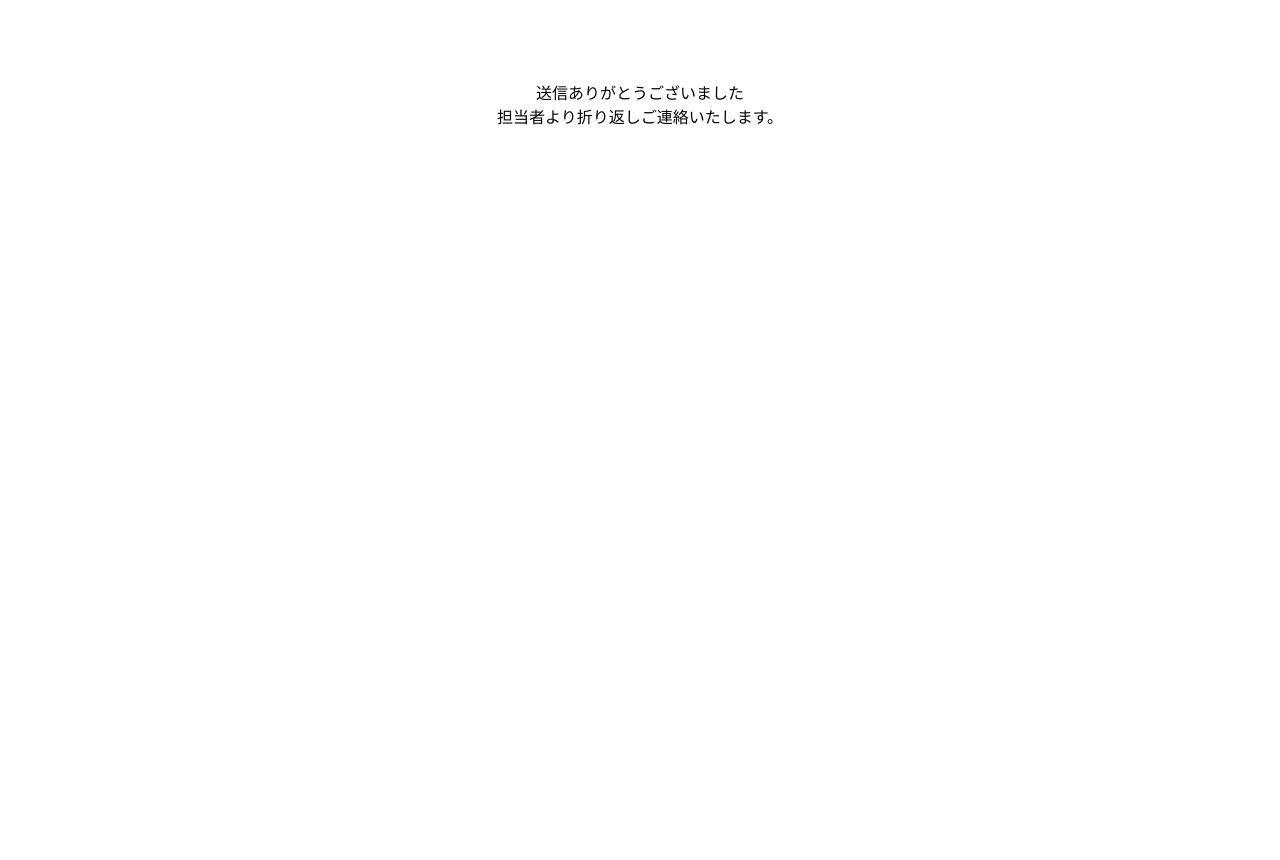
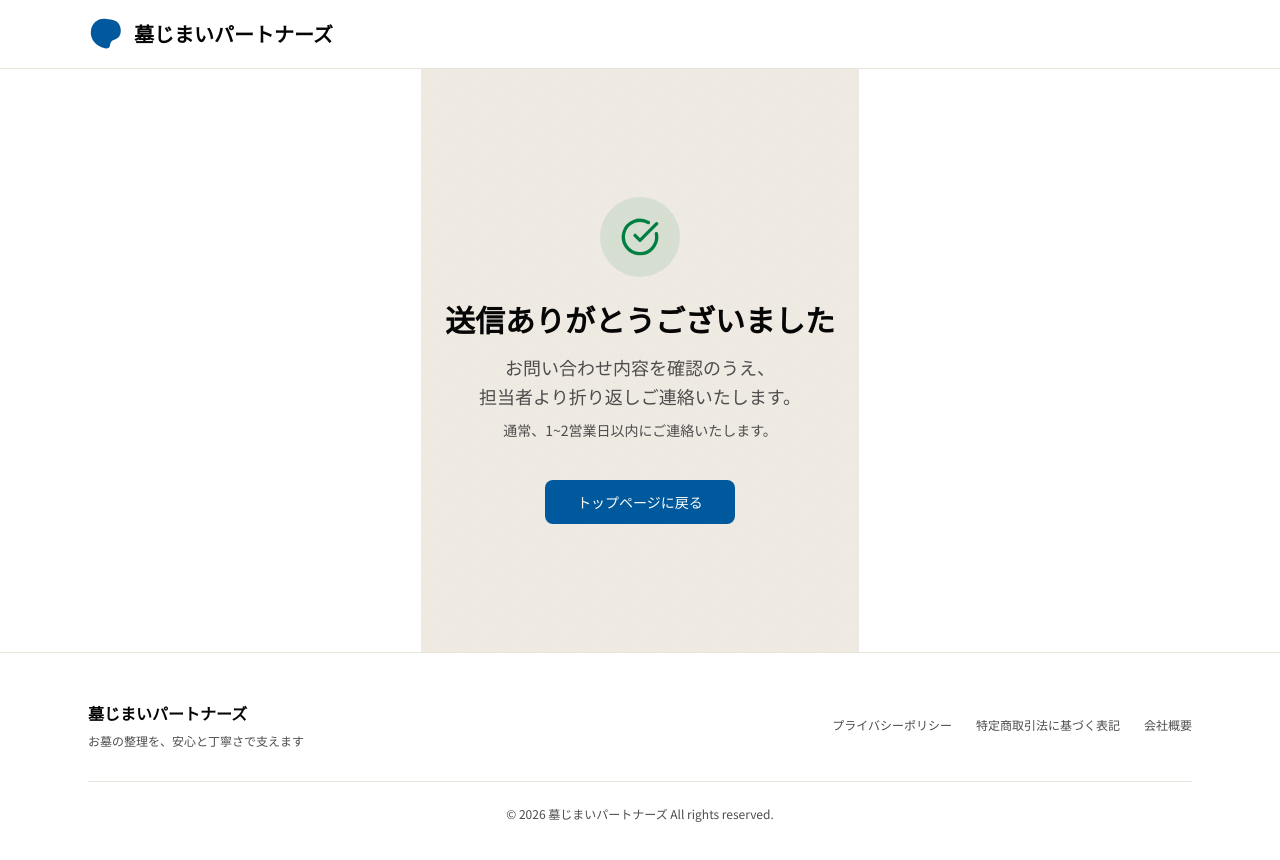
Before and after one commit to kbystmk77-svg/hakajimai-lp, a Next.js app: page /thanks in a window 1280 px wide. Shown: the top 860 px of the page. Before the commit the page ends 800 px from the top, so only its background shows below. Built offline with nearby package versions, Linux system fonts and the light colour scheme.

Commit message:
feat: create thanks page with LP design system
Build thanks page with simplified header, background, and footer
using LP design tokens and patterns.

```diff
--- a/app/thanks/page.tsx
+++ b/app/thanks/page.tsx
@@ -1,8 +1,71 @@
+import type { Metadata } from "next"
+import Link from "next/link"
+import { CheckCircle } from "lucide-react"
+import { Footer } from "@/components/sections/footer"
+
+export const metadata: Metadata = {
+  title: "送信完了 | 墓じまいパートナーズ",
+  description: "お問い合わせありがとうございました。担当者より折り返しご連絡いたします。",
+}
+
 export default function ThanksPage() {
   return (
-    <main style={{ maxWidth: 720, margin: "80px auto", textAlign: "center" }}>
-      <h1>送信ありがとうございました</h1>
-      <p>担当者より折り返しご連絡いたします。</p>
-    </main>
+    <div className="flex min-h-screen flex-col bg-background">
+      {/* Simplified header for thanks page */}
+      <header className="sticky top-0 z-50 border-b border-border bg-background/95 backdrop-blur-sm">
+        <div className="mx-auto flex max-w-6xl items-center justify-between px-6 py-4">
+          <Link href="/" className="flex items-center gap-2.5 text-xl font-bold text-foreground">
+            <svg
+              className="h-9 w-9 shrink-0"
+              viewBox="0 0 100 100"
+              fill="currentColor"
+              xmlns="http://www.w3.org/2000/svg"
+              aria-hidden="true"
+            >
+              <path
+                className="text-primary"
+                d="M52 8 C30 4, 10 18, 8 42 C6 60, 16 76, 32 84 C44 90, 52 92, 58 88 C62 86, 60 78, 64 72 C68 66, 78 66, 84 60 C92 52, 94 36, 86 22 C78 10, 66 10, 52 8Z"
+              />
+            </svg>
+            墓じまいパートナーズ
+          </Link>
+        </div>
+      </header>
+
+      {/* Main content */}
+      <main className="flex flex-1 items-center justify-center">
+        <div className="bg-linen">
+          <div className="mx-auto max-w-2xl px-6 py-24 text-center md:py-32">
+            <div className="mx-auto mb-6 flex h-20 w-20 items-center justify-center rounded-full bg-cta/10">
+              <CheckCircle className="h-10 w-10 text-cta" aria-hidden="true" />
+            </div>
+
+            <h1 className="text-2xl font-bold text-foreground md:text-3xl text-balance">
+              送信ありがとうございました
+            </h1>
+
+            <p className="mt-4 text-base leading-relaxed text-muted-foreground md:text-lg">
+              お問い合わせ内容を確認のうえ、<br className="hidden sm:inline" />
+              担当者より折り返しご連絡いたします。
+            </p>
+
+            <p className="mt-2 text-sm text-muted-foreground">
+              通常、1~2営業日以内にご連絡いたします。
+            </p>
+
+            <div className="mt-10">
+              <Link
+                href="/"
+                className="inline-flex items-center justify-center rounded-lg bg-primary px-8 py-3 text-sm font-medium text-primary-foreground transition-opacity hover:opacity-90"
+              >
+                トップページに戻る
+              </Link>
+            </div>
+          </div>
+        </div>
+      </main>
+
+      <Footer />
+    </div>
   )
 }
```
